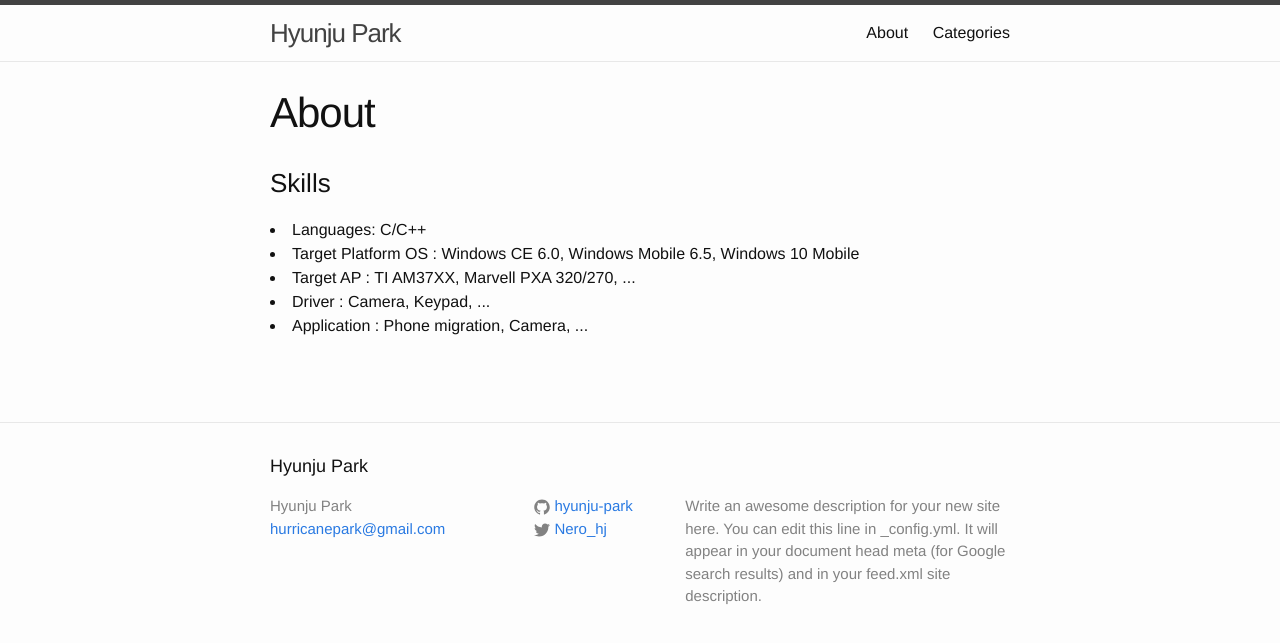
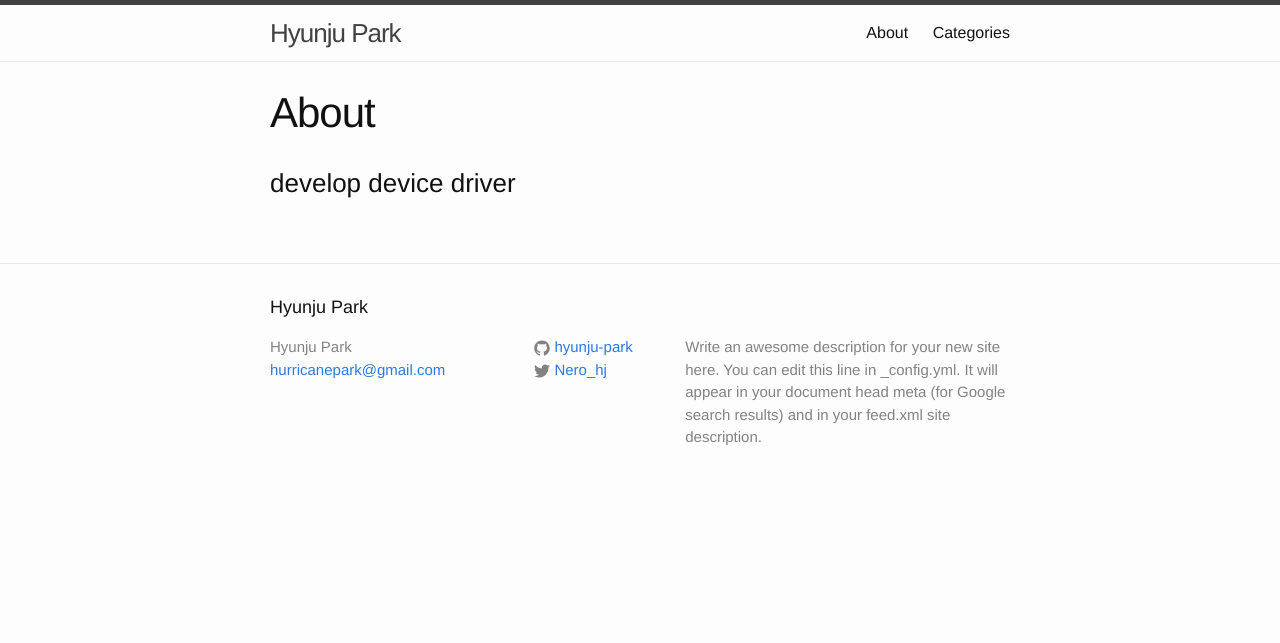
Before and after one commit to hyunju-park/hyunju-park.github.io, a Jekyll site: the page built from about.md, in a window 1280 px wide. Shown: the top 643 px of the page. Built offline with Jekyll 4.4.1, drawn with Linux system fonts in a browser that asks for light colours.

Commit message:
Update about.md

```diff
--- a/about.md
+++ b/about.md
@@ -4,10 +4,4 @@ title: About
 permalink: /about/
 ---
 
-<h3>Skills</h3>
-<li>Languages: C/C++</li>
-<li>Target Platform OS :  Windows CE 6.0, Windows Mobile 6.5, Windows 10 Mobile</li>
-<li>Target AP : TI AM37XX, Marvell PXA 320/270, ... </li>
-<li>Driver : Camera, Keypad, ...</li>
-<li>Application : Phone migration, Camera, ...</li>
-<br>
+<h3>develop device driver</h3>
```
